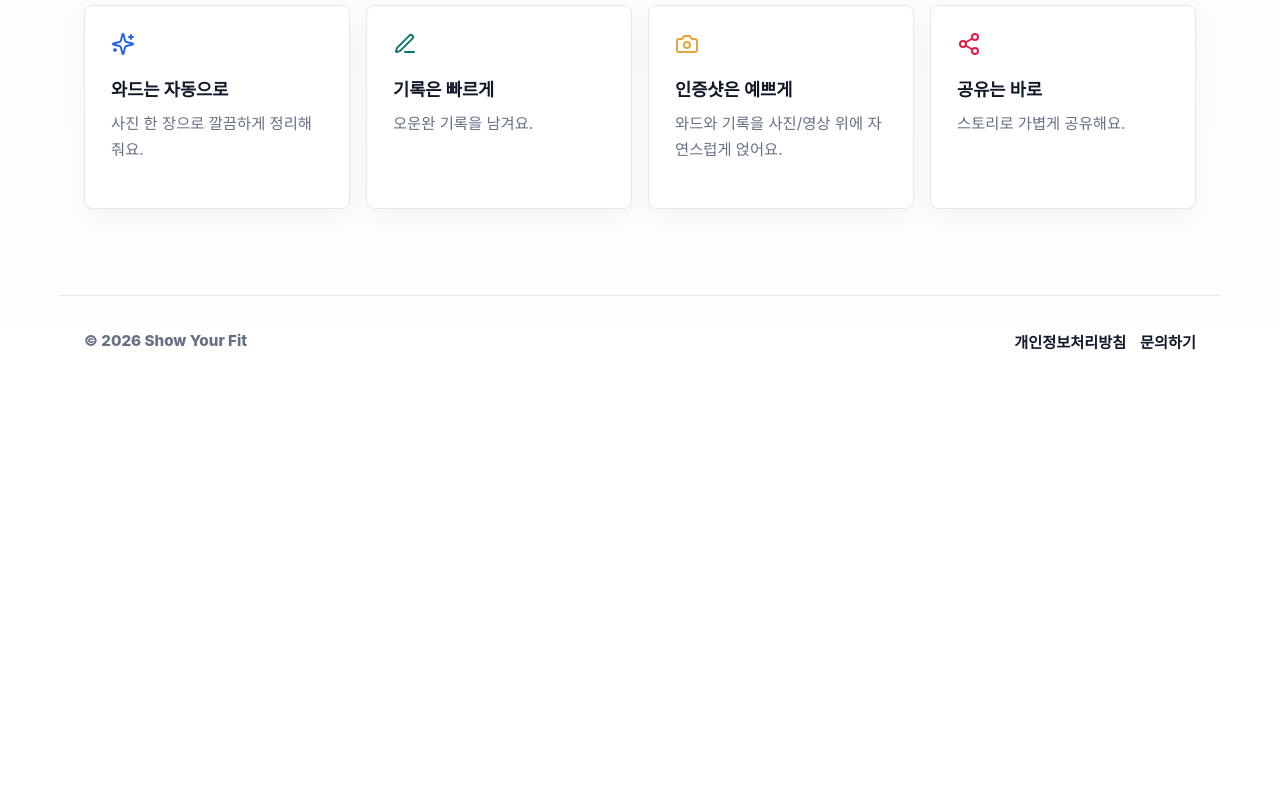
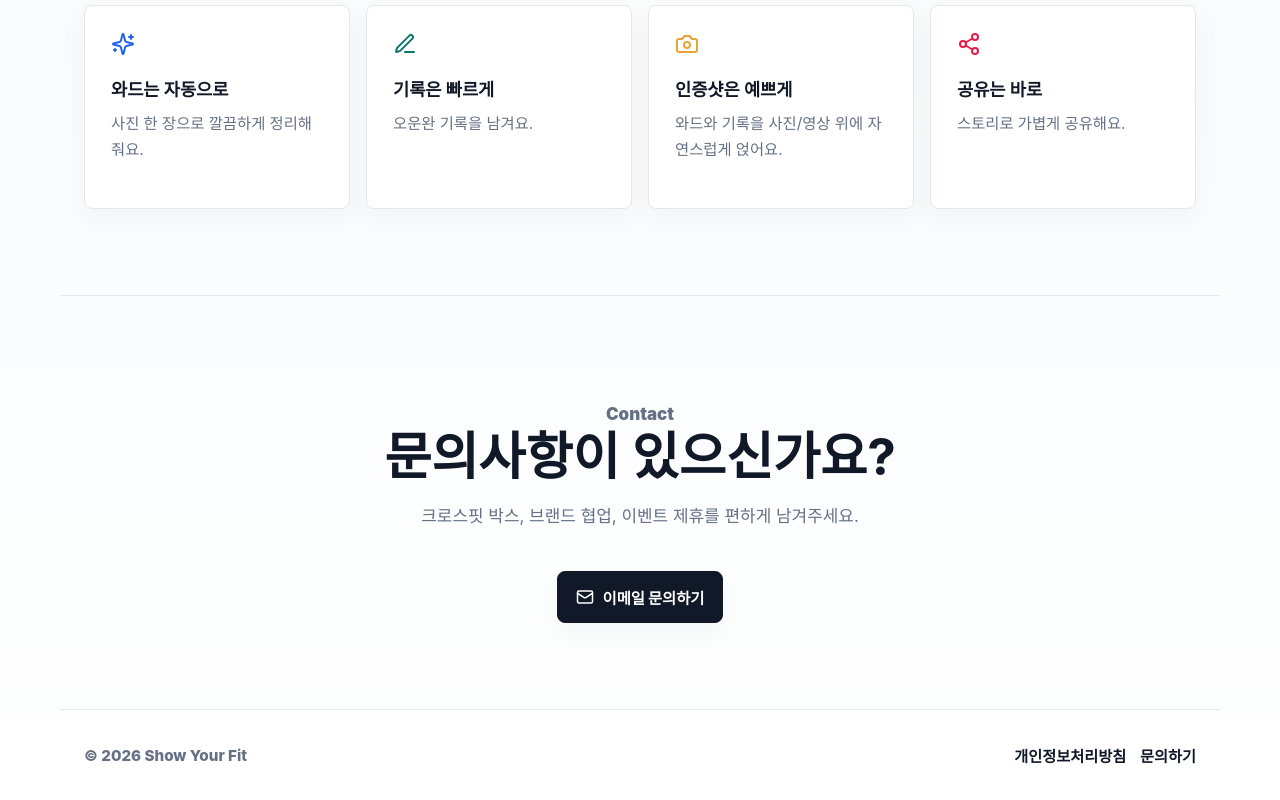
Before and after one commit to vallab-io/showyourfit-web, a Next.js app: page / in a window 1280 px wide. Shown: the part 998-1798 px from the top of the page. Before the commit the page ends 1384 px from the top, so only its background shows below. Built offline with nearby package versions, Linux system fonts and the light colour scheme; no server answers.

Commit message:
feat: add contact

```diff
--- a/app/globals.css
+++ b/app/globals.css
@@ -231,6 +231,50 @@ a {
   color: var(--muted);
   font-size: 0.96rem;
   line-height: 1.64;
+}
+
+.contact-section {
+  border-top: 1px solid var(--line);
+}
+
+.contact-card {
+  display: flex;
+  flex-wrap: wrap;
+  justify-content: center;
+  gap: 12px;
+  max-width: 720px;
+  margin: 40px auto 0;
+}
+
+.contact-link {
+  display: inline-flex;
+  min-height: 52px;
+  align-items: center;
+  justify-content: center;
+  gap: 9px;
+  padding: 0 18px;
+  border: 1px solid var(--line-strong);
+  border-radius: 8px;
+  background: white;
+  color: var(--text);
+  font-size: 0.96rem;
+  font-weight: 900;
+  box-shadow: 0 12px 30px rgb(17 24 39 / 4%);
+  transition:
+    background 160ms ease,
+    border-color 160ms ease,
+    transform 160ms ease;
+}
+
+.contact-link:hover {
+  border-color: var(--text);
+  transform: translateY(-1px);
+}
+
+.contact-link-primary {
+  border-color: var(--navy);
+  background: var(--navy);
+  color: white;
 }
 
 .download-band {
@@ -489,6 +533,14 @@ a {
     min-height: auto;
   }
 
+  .contact-card {
+    margin-top: 32px;
+  }
+
+  .contact-link {
+    width: 100%;
+  }
+
   .download-band {
     padding: 64px 18px;
   }
--- a/app/layout.tsx
+++ b/app/layout.tsx
@@ -4,7 +4,7 @@ import "./globals.css";
 const title = "Show Your Fit";
 const description =
   "WOD 정리, 운동 기록, 인증샷 공유까지 가장 깔끔하게 남기는 와드 기록 앱.";
-const fallbackSiteUrl = "https://showyourfit.vercel.app";
+const fallbackSiteUrl = "https://www.showyour.fit";
 
 function getMetadataBase() {
   try {
--- a/app/page.tsx
+++ b/app/page.tsx
@@ -3,6 +3,8 @@ import appIcon from "../public/app-icon.png";
 import {
   Camera,
   Dumbbell,
+  Instagram,
+  Mail,
   PenLine,
   Share2,
   Sparkles,
@@ -11,6 +13,7 @@ import {
 const PLAY_STORE_URL =
   "https://play.google.com/store/apps/details?id=io.vallab.showyourfit.demo";
 const APP_STORE_URL = "https://apps.apple.com/app/show-your-fit/id0000000000";
+const CONTACT_EMAIL = process.env.NEXT_PUBLIC_SUPPORT_EMAIL?.trim() ?? "jihoi.kang@vallab.io";
 
 const features = [
   {
@@ -59,10 +62,8 @@ export default function Home() {
   );
   const instagramUrl = getPublicUrl(
     process.env.NEXT_PUBLIC_INSTAGRAM_URL,
-    "https://www.instagram.com/showyourfit",
+    "https://www.instagram.com/showyour.fit",
   );
-  const supportEmail =
-    process.env.NEXT_PUBLIC_SUPPORT_EMAIL?.trim() ?? "support@showyour.fit";
 
   return (
     <>
@@ -80,6 +81,7 @@ export default function Home() {
         </a>
         <nav className="site-nav" aria-label="주요 메뉴">
           <a href="#features">기능</a>
+          <a href="#contact">문의</a>
           <a href={instagramUrl} target="_blank" rel="noreferrer">
             Instagram
           </a>
@@ -153,13 +155,36 @@ export default function Home() {
             })}
           </div>
         </section>
+
+        <section
+          className="section contact-section"
+          id="contact"
+          aria-labelledby="contact-title"
+        >
+          <div className="section-heading">
+            <p className="section-kicker">Contact</p>
+            <h2 id="contact-title">문의사항이 있으신가요?</h2>
+            <p>
+              크로스핏 박스, 브랜드 협업, 이벤트 제휴를 편하게 남겨주세요.
+            </p>
+          </div>
+          <div className="contact-card">
+            <a
+              className="contact-link contact-link-primary"
+              href={`mailto:${CONTACT_EMAIL}`}
+            >
+              <Mail size={18} aria-hidden="true" />
+              이메일 문의하기
+            </a>
+          </div>
+        </section>
       </main>
 
       <footer className="site-footer">
         <span>© 2026 Show Your Fit</span>
         <nav aria-label="푸터 메뉴">
           <a href="/privacy">개인정보처리방침</a>
-          <a href={`mailto:${supportEmail}`}>문의하기</a>
+          <a href={`mailto:${CONTACT_EMAIL}`}>문의하기</a>
         </nav>
       </footer>
     </>
--- a/app/privacy/page.tsx
+++ b/app/privacy/page.tsx
@@ -3,7 +3,7 @@ import Image from "next/image";
 import Link from "next/link";
 
 const supportEmail =
-  process.env.NEXT_PUBLIC_SUPPORT_EMAIL?.trim() ?? "support@showyour.fit";
+  process.env.NEXT_PUBLIC_SUPPORT_EMAIL?.trim() ?? "jihoi.kang@vallab.io";
 
 export const metadata: Metadata = {
   title: "개인정보처리방침 | Show Your Fit",
```
Also changed, not shown: 1 other file (tests, documents, lock files or other folders).
